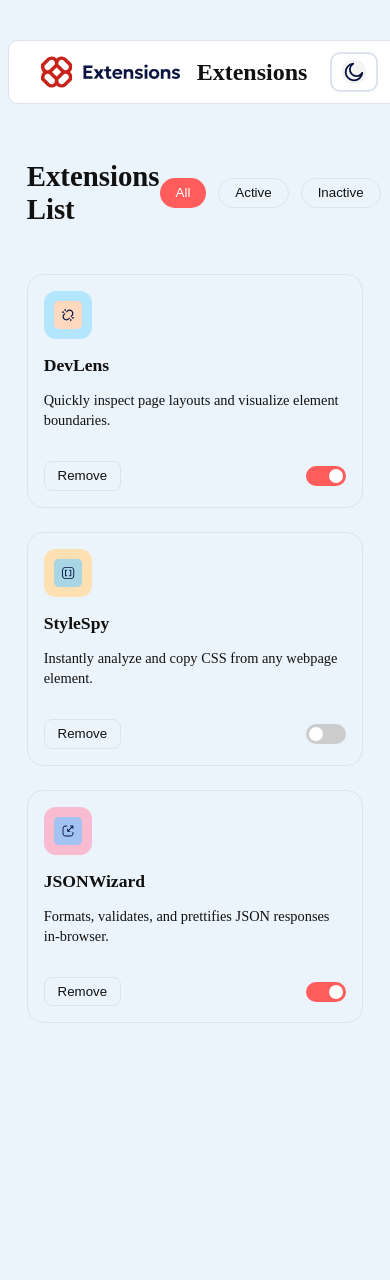
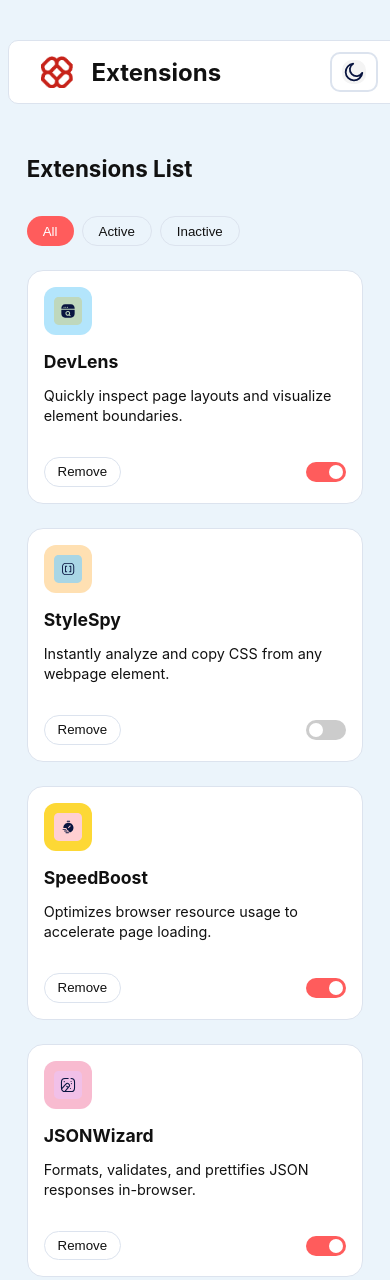
Before and after one commit to VanDucTan/browser-extension-manager-, a plain HTML site: page index.html in a window 390 px wide. Shown: the top 1280 px of the page. Before the commit the page ends 1055 px from the top, so only its background shows below. Drawn offline with Linux system fonts and the light colour scheme.

Commit message:
feat: responsive

```diff
--- a/css/style.css
+++ b/css/style.css
@@ -11,6 +11,21 @@ body.light-theme {
   --bg-header: #ffffff;
   --text-main: #111;
   --border-color: #dce3ee;
+
+  /* Extension card */
+  --card-bg: #ffffff;
+  --card-border: #dce3ee;
+
+  /* Remove button */
+  --remove-btn-bg: transparent;
+  --remove-btn-border: #dce3ee;
+  --remove-btn-hover-bg: #ff5c5c;
+  --remove-btn-hover-color: #fff;
+
+  /* Toggle */
+  --toggle-track-bg: #ccc;
+  --toggle-thumb-bg: #ffffff;
+  --toggle-active-bg: #ff5c5c;
 }
 
 /* Dark theme variables */
@@ -19,9 +34,23 @@ body.dark-theme {
   --bg-header: #1f2535;
   --text-main: #f4f4f4;
   --border-color: #2f354b;
+
+  --card-bg: #1f2535;
+  --card-border: #2f354b;
+
+  --remove-btn-bg: transparent;
+  --remove-btn-border: #2f354b;
+  --remove-btn-hover-bg: #ff5c5c;
+  --remove-btn-hover-color: #fff;
+
+  --toggle-track-bg: #666;
+  --toggle-thumb-bg: #ffffff;
+  --toggle-active-bg: #ff5c5c;
 }
 
+
 body {
+  font-family: 'Inter', sans-serif;
   background-color: var(--bg-page);
   color: var(--text-main);
   transition: background-color var(--transition), color var(--transition);
@@ -55,6 +84,8 @@ body {
 }
 .app-title {
   font-size: 1.5rem;
+  font-weight: bold;
+  color: var(--logo-text-color); /* sẽ định nghĩa theo theme */
 }
 
 /* Theme toggle (switch style) */
@@ -159,6 +190,8 @@ body.dark-theme .icon-sun {
   justify-content: space-between;
   align-items: center;
   margin-bottom: 1.5rem;
+  flex-wrap: wrap; /* đề phòng tràn */
+  gap: 1rem;
 }
 
 .extension-title {
@@ -191,7 +224,7 @@ body.dark-theme .icon-sun {
 /* Extensions container */
 .extension-list {
   display: grid;
-  grid-template-columns: repeat(auto-fit, minmax(280px, 1fr));
+  grid-template-columns: 1fr  ;
   gap: 1.5rem;
 }
 
@@ -211,6 +244,8 @@ body.dark-theme .icon-sun {
   display: flex;
   flex-direction: column;
   gap: 1rem;
+  width: 100%;
+  box-sizing: border-box;
   transition: background-color var(--transition), border-color var(--transition);
 }
 
@@ -251,7 +286,7 @@ body.dark-theme .icon-sun {
 .remove-btn {
   background-color: transparent;
   border: 1px solid var(--border-color);
-  border-radius: 8px;
+  border-radius: 20px;
   padding: 0.4rem 0.8rem;
   color: var(--text-main);
   cursor: pointer;
@@ -300,3 +335,34 @@ input:checked + .slider {
 input:checked + .slider::before {
   transform: translateX(20px);
 }
+
+@media (min-width: 600px) {
+  .extension-list {
+    grid-template-columns: repeat(2, 1fr); /* Tablet: 2 cột */
+  }
+}
+
+@media (min-width: 900px) {
+  .extension-list {
+    grid-template-columns: repeat(3, 1fr); /* Desktop: 3 cột */
+  }
+}
+
+@media (max-width: 600px) {
+  .extension-header {
+    flex-direction: column;
+    align-items: flex-start;
+  }
+
+  .extension-title {
+    width: 100%;
+    text-align: left;
+    font-size: 1.4rem;
+  }
+
+  .filter-buttons {
+    width: 100%;
+    justify-content: flex-start;
+    gap: 0.5rem;
+  }
+}
--- a/index.html
+++ b/index.html
@@ -15,7 +15,7 @@
   <!-- Header -->
   <header class="app-header">
     <div class="logo-container">
-      <img src="./assets/images/logo.svg" alt="Extensions Logo" class="logo" />
+      <img src=".\assets\images\logo2.png" alt="logo2.png" alt="Extensions Logo" class="logo" />
       <h1 class="app-title">Extensions</h1>
     </div>
 
@@ -43,7 +43,7 @@
         <!-- JS will inject extension cards here -->
       </div>
 
-      <div id="extension-detail" class="extension-detail-box hidden"></div>
+      <div id="extension-detail" class=`"extension-detail-box hidden"></div>
     </section>
   </main>
 
--- a/js/main.js
+++ b/js/main.js
@@ -18,7 +18,7 @@ document.addEventListener("DOMContentLoaded", () => {
     id: 1,
     name: "DevLens",
     description: "Quickly inspect page layouts and visualize element boundaries.",
-      icon: "./assets/images/logo-link-checker.svg",
+    icon: "./assets/images/logo-devlens.svg",
     bgColor: "#b3e5fc",
     isActive: true
   },
@@ -32,14 +32,86 @@ document.addEventListener("DOMContentLoaded", () => {
   },
   {
     id: 3,
+    name: "SpeedBoost",
+    description: "Optimizes browser resource usage to accelerate page loading.",
+    icon: "./assets/images/logo-speed-boost.svg",
+    bgColor: "#fdd835",
+    isActive: true
+  },
+  {
+    id: 4,
     name: "JSONWizard",
     description: "Formats, validates, and prettifies JSON responses in-browser.",
-      icon: "./assets/images/logo-viewport-buddy.svg",
+    icon: "./assets/images/logo-json-wizard.svg",
     bgColor: "#f8bbd0",
     isActive: true
+  },
+  {
+    id: 5,
+    name: "TabMaster Pro",
+    description: "Organizes browser tabs into groups and sessions.",
+    icon: "./assets/images/logo-tab-master-pro.svg",
+    bgColor: "#ce93d8",
+    isActive: true
+  },
+  {
+    id: 6,
+    name: "ViewportBuddy",
+    description: "Simulates various screen resolutions directly within the browser.",
+    icon: "./assets/images/logo-viewport-buddy.svg",
+    bgColor: "#80cbc4",
+    isActive: false
+  },
+  {
+    id: 7,
+    name: "Markup Notes",
+    description: "Enables annotation and notes directly onto webpages for collaborative debugging.",
+    icon: "./assets/images/logo-markup-notes.svg",
+    bgColor: "#ffe082",
+    isActive: true
+  },
+  {
+    id: 8,
+    name: "GridGuides",
+    description: "Overlay customizable grids and alignment guides on any webpage.",
+    icon: "./assets/images/logo-grid-guides.svg",
+    bgColor: "#a5d6a7",
+    isActive: true
+  },
+  {
+    id: 9,
+    name: "Palette Picker",
+    description: "Instantly extracts color palettes from any webpage.",
+    icon: "./assets/images/logo-palette-picker.svg",
+    bgColor: "#ffccbc",
+    isActive: false
+  },
+  {
+    id: 10,
+    name: "LinkChecker",
+    description: "Scans and highlights broken links on any page.",
+    icon: "./assets/images/logo-link-checker.svg",
+    bgColor: "#9fa8da",
+    isActive: false
+  },
+  {
+    id: 11,
+    name: "DOM Snapshot",
+    description: "Capture and export DOM structures quickly.",
+    icon: "./assets/images/logo-dom-snapshot.svg",
+    bgColor: "#bcaaa4",
+    isActive: true
+  },
+  {
+    id: 12,
+    name: "ConsolePlus",
+    description: "Enhanced developer console with advanced filtering and logging.",
+    icon: "./assets/images/logo-console-plus.svg",
+    bgColor: "#b0bec5",
+    isActive: false
   }
-    // 👉 Add more if you like
 ];
+
   const filterButtons = document.querySelectorAll(".filter-btn");
   filterButtons.forEach((btn) => {
     btn.addEventListener("click", () => {
```
Also changed, not shown: assets/images/logo2.png (added). Lines whose indentation alone changed are shown as unchanged.
